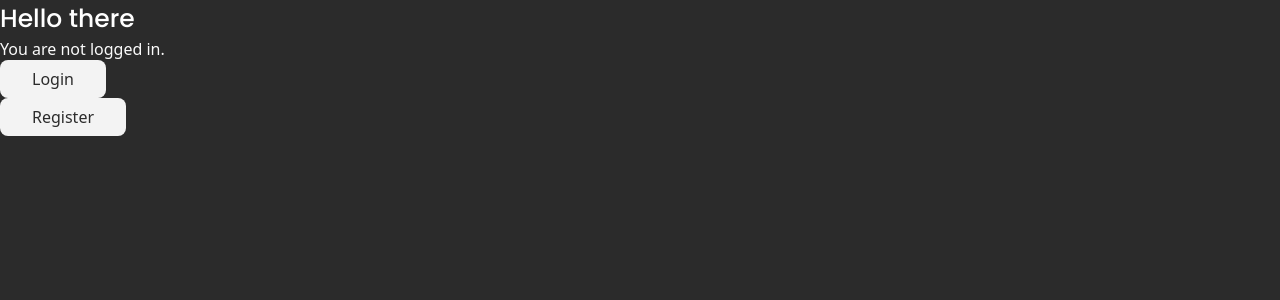
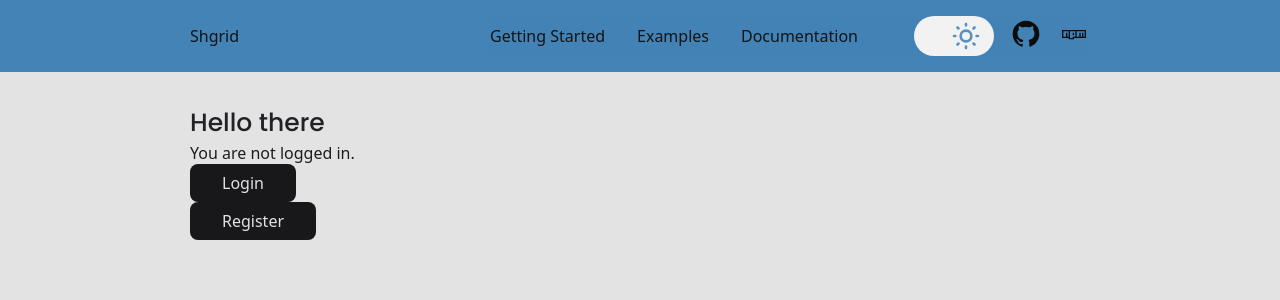
Before and after one commit to ConnorVoisey/laravel-svelte-template, a SvelteKit app in the folder svelte/: page / in a window 1280 px wide. Shown: the top 300 px of the page. Built offline with nearby package versions, Linux system fonts and the light colour scheme; no server answers.

Commit message:
feat: added header and theme selector

```diff
--- a/svelte/src/app.html
+++ b/svelte/src/app.html
@@ -1,5 +1,5 @@
 <!DOCTYPE html>
-<html lang="en">
+<html lang="en" theme="">
 	<head>
 		<meta charset="utf-8" />
 		<link rel="icon" href="%sveltekit.assets%/favicon.png" />
--- a/svelte/src/hooks.server.ts
+++ b/svelte/src/hooks.server.ts
@@ -26,7 +26,17 @@ export const handle: Handle = async ({ event, resolve }) => {
 		throw redirect(303, '/login');
 	}
 
-	const response = await resolve(event);
+    let theme: string | null | undefined = null;
 
-	return response;
+	const newTheme = event.url.searchParams.get('theme');
+	const cookieTheme = event.cookies.get('theme');
+	if (newTheme) {
+		theme = newTheme;
+	} else {
+		theme = cookieTheme;
+	}
+
+	return await resolve(event, {
+		transformPageChunk: ({ html }) => html.replace('theme=""', `theme="${theme}"`),
+	});
 };
--- /dev/null
+++ b/svelte/src/lib/components/header.svelte
@@ -0,0 +1,172 @@
+<script lang="ts">
+	import ThemeSelector from './themeSelector.svelte';
+</script>
+
+<div class="header-wrapper">
+	<header>
+		<a href="/" class="title-on-primary">Shgrid</a>
+		<input type="checkbox" id="hamburger-toggle" aria-hidden="true" />
+		<label for="hamburger-toggle" class="menu" aria-hidden="true">
+			<svg class="open-btn" xmlns="http://www.w3.org/2000/svg" viewBox="0 0 24 24"
+				><title>open menu</title><path d="M3,6H21V8H3V6M3,11H21V13H3V11M3,16H21V18H3V16Z" /></svg
+			>
+			<svg class="close-btn" xmlns="http://www.w3.org/2000/svg" viewBox="0 0 24 24"
+				><title>close menu</title><path
+					d="M19,6.41L17.59,5L12,10.59L6.41,5L5,6.41L10.59,12L5,17.59L6.41,19L12,13.41L17.59,19L19,17.59L13.41,12L19,6.41Z"
+				/></svg
+			>
+		</label>
+		<nav>
+			<ul>
+				<li><a href="/getting-started">Getting Started</a></li>
+				<li><a href="/examples">Examples</a></li>
+				<li><a href="/docs">Documentation</a></li>
+			</ul>
+			<ul class="additional">
+				<li>
+					<ThemeSelector />
+				</li>
+				<li>
+					<a href="https://github.com/ConnorVoisey/shgrid" target="_blank">
+						<svg xmlns="http://www.w3.org/2000/svg" viewBox="0 0 24 24"
+							><title>github</title><path
+								d="M12,2A10,10 0 0,0 2,12C2,16.42 4.87,20.17 8.84,21.5C9.34,21.58 9.5,21.27 9.5,21C9.5,20.77 9.5,20.14 9.5,19.31C6.73,19.91 6.14,17.97 6.14,17.97C5.68,16.81 5.03,16.5 5.03,16.5C4.12,15.88 5.1,15.9 5.1,15.9C6.1,15.97 6.63,16.93 6.63,16.93C7.5,18.45 8.97,18 9.54,17.76C9.63,17.11 9.89,16.67 10.17,16.42C7.95,16.17 5.62,15.31 5.62,11.5C5.62,10.39 6,9.5 6.65,8.79C6.55,8.54 6.2,7.5 6.75,6.15C6.75,6.15 7.59,5.88 9.5,7.17C10.29,6.95 11.15,6.84 12,6.84C12.85,6.84 13.71,6.95 14.5,7.17C16.41,5.88 17.25,6.15 17.25,6.15C17.8,7.5 17.45,8.54 17.35,8.79C18,9.5 18.38,10.39 18.38,11.5C18.38,15.32 16.04,16.16 13.81,16.41C14.17,16.72 14.5,17.33 14.5,18.26C14.5,19.6 14.5,20.68 14.5,21C14.5,21.27 14.66,21.59 15.17,21.5C19.14,20.16 22,16.42 22,12A10,10 0 0,0 12,2Z"
+							/></svg
+						></a
+					>
+				</li>
+				<li>
+					<a href="https://www.npmjs.com/package/shgrid" target="_blank" rel="noopener noreferrer">
+						<svg xmlns="http://www.w3.org/2000/svg" viewBox="0 0 24 24"
+							><title>npm</title><path
+								d="M4,10V14H6V11H7V14H8V10H4M9,10V15H11V14H13V10H9M12,11V13H11V11H12M14,10V14H16V11H17V14H18V11H19V14H20V10H14M3,9H21V15H12V16H8V15H3V9Z"
+							/></svg
+						></a
+					>
+				</li>
+			</ul>
+		</nav>
+	</header>
+</div>
+
+<style lang="scss">
+	// -- start region: All styling
+	.header-wrapper {
+		background-color: primary(5);
+	}
+	header {
+		@include content-width;
+		color: on-primary(0);
+		display: flex;
+		justify-content: space-between;
+		align-items: center;
+		padding: size(4) 0;
+		position: relative;
+	}
+	.menu {
+		svg {
+			width: size(8);
+			fill: on-primary(1);
+		}
+	}
+	.title-on-primary {
+		margin: 0;
+	}
+	.additional {
+		flex-direction: row;
+		gap: size(4);
+		justify-content: center;
+		svg {
+			width: size(8);
+			fill: on-primary(1);
+		}
+	}
+	nav {
+		position: absolute;
+		z-index: 20;
+		top: 100%;
+		left: 0;
+		width: 100%;
+		height: 100vh;
+		display: flex;
+		flex-direction: column;
+		gap: size(8);
+		opacity: 0;
+		transition: opacity 200ms;
+		padding: size(8) size(4);
+		background-color: primary(5, 0.8);
+		backdrop-filter: blur(0.4em);
+		pointer-events: none;
+
+		ul {
+			display: flex;
+			flex-direction: column;
+			gap: size(4) size(8);
+		}
+	}
+	a {
+		display: block;
+		position: relative;
+		width: max-content;
+		&::after {
+			background-color: on-primary(2);
+			@include pseudo;
+			height: 2px;
+			width: 0;
+			transition: width 200ms;
+		}
+		&:hover::after,
+		&:focus::after {
+			width: 100%;
+		}
+	}
+	// -- end region: all styling
+
+	// -- start region: mobile
+
+	.close-btn {
+		display: none;
+	}
+	#hamburger-toggle:checked {
+		& ~ nav {
+			opacity: 1;
+			pointer-events: all;
+		}
+		& ~ label {
+			.close-btn {
+				display: flex;
+			}
+			.open-btn {
+				display: none;
+			}
+		}
+	}
+	// -- end region mobile
+
+	// --start region desktop
+	@media (min-width: 780px) {
+		header {
+			display: grid;
+			grid-template-columns: 1fr 2fr;
+			grid-template-areas: 'title nav nav';
+		}
+		label[for='hamburger-toggle'] {
+			display: none;
+		}
+		nav {
+			grid-area: nav;
+			position: static;
+			opacity: 1;
+			pointer-events: all;
+			height: max-content;
+			flex-direction: row;
+			justify-content: space-between;
+			padding: 0;
+			ul {
+				flex-direction: row;
+				align-items: center;
+			}
+		}
+	}
+	//--end region desktop
+</style>
--- /dev/null
+++ b/svelte/src/lib/components/themeSelector.svelte
@@ -0,0 +1,93 @@
+<script lang="ts">
+	import { enhance } from '$app/forms';
+	import { page } from '$app/stores';
+	import type { SubmitFunction } from '@sveltejs/kit';
+	import { onMount } from 'svelte';
+
+	let root: Element | null = null;
+	let themeIndex: number = 0;
+	onMount(async () => {
+		root = document.querySelector(':root');
+		if (!root) return;
+		const theme = root.getAttribute('theme') ?? 'light';
+		if (theme === 'dark') themeIndex = 1;
+	});
+
+	const submitUpdateTheme: SubmitFunction = ({ action }) => {
+		const theme = action.searchParams.get('theme');
+		themeIndex = themeIndex ? 0 : 1;
+		if (theme) document.documentElement.setAttribute('theme', theme);
+	};
+
+	const themes: ('dark' | 'light')[] = ['dark', 'light'];
+</script>
+
+<form method="post" use:enhance={submitUpdateTheme}>
+	<button
+		class="theme-selector-wrapper"
+		formaction={`/theme?/setTheme&theme=${themes[themeIndex] ?? 'light'}&redirectTo=${$page.url}`}
+	>
+		<input type="checkbox" name="theme-selector" id="theme-selector" checked={themeIndex === 0} />
+		<span>
+			{#if themeIndex === 1}
+				<svg fill="none" stroke="var(--svg-color)" viewBox="0 0 24 24" xmlns="http://www.w3.org/2000/svg">
+					<path
+						stroke-linecap="round"
+						stroke-linejoin="round"
+						stroke-width="2"
+						d="M20.354 15.354A9 9 0 018.646 3.646 9.003 9.003 0 0012 21a9.003 9.003 0 008.354-5.646z"
+					/>
+				</svg>
+			{:else}
+				<svg fill="none" stroke="var(--svg-color)" viewBox="0 0 24 24" xmlns="http://www.w3.org/2000/svg">
+					<path
+						stroke-linecap="round"
+						stroke-linejoin="round"
+						stroke-width="2"
+						d="M12 3v1m0 16v1m9-9h-1M4 12H3m15.364 6.364l-.707-.707M6.343 6.343l-.707-.707m12.728 0l-.707.707M6.343 17.657l-.707.707M16 12a4 4 0 11-8 0 4 4 0 018 0z"
+					/>
+				</svg>
+			{/if}
+		</span>
+	</button>
+</form>
+
+<style lang="scss">
+	.theme-selector-wrapper {
+		--circle-diameter: 2rem;
+		--svg-color: #{on-surface(1)};
+		display: grid;
+		align-items: center;
+		justify-content: center;
+		grid-template-columns: 1fr;
+		grid-template-rows: 1fr;
+		padding: size(1);
+		width: calc((var(--circle-diameter) * 2) + 2 * (size(1) + size(1)));
+		background-color: surface(0);
+		box-sizing: border-box;
+		border-radius: 100vh;
+		cursor: pointer;
+
+		input[type='checkbox'] {
+			grid-area: 1 / 1 / 2 / 2;
+			opacity: 0;
+			height: 0;
+			width: 0;
+			&:checked + span {
+				--svg-color: #{primary(3)};
+				transform: translateX(calc(1 * var(--circle-diameter))) rotate(360deg);
+			}
+		}
+		span {
+			grid-area: 1 / 1 / 2 / 2;
+			transition: transform 0.5s cubic-bezier(0.68, -0.55, 0.265, 1.55);
+			transform: translateX(0);
+			border-radius: 50%;
+			&,
+			svg {
+				width: var(--circle-diameter);
+				height: var(--circle-diameter);
+			}
+		}
+	}
+</style>
--- a/svelte/src/routes/+page.svelte
+++ b/svelte/src/routes/+page.svelte
@@ -1,7 +1,14 @@
 <script lang="ts">
+	import Header from '$lib/components/header.svelte';
+
 	export let data;
 </script>
 
+<div class="page">
+	<div class="header">
+		<Header />
+	</div>
+	<div class="page-content">
 		<h1 class="title">Hello {data.user?.name ?? 'there'}</h1>
 		{#if data.user === null}
 			<p>You are not logged in.</p>
@@ -11,3 +18,14 @@
 			<a href="/logout" class="btn">Logout</a>
 			<a href="/profile" class="btn">Profile</a>
 		{/if}
+	</div>
+</div>
+
+<style lang="scss">
+    .header{
+        margin-bottom: size(8);
+    }
+	.page-content {
+		@include content-width;
+	}
+</style>
--- a/svelte/src/styles/_variables.scss
+++ b/svelte/src/styles/_variables.scss
@@ -63,21 +63,21 @@
 	--clr-on-secondary-1: 0, 0%, 98.4313725490196%; /* #fbfbfb */
 	--clr-on-secondary-2: 0, 0%, 95.4313725490196%; /* #f3f3f3 */
 
-	/* surface #222222 */
-	--clr-surface-0: 0, 0%, 13%;
-	--clr-surface-1: 0, 0%, 17%;
-	--clr-surface-2: 0, 0%, 20%;
-	--clr-surface-3: 0, 0%, 23%;
-	--clr-surface-4: 0, 0%, 25%;
-	--clr-surface-5: 0, 0%, 29%;
-	--clr-surface-6: 0, 0%, 35%;
-	--clr-surface-7: 0, 0%, 40%;
-	--clr-surface-8: 0, 0%, 43%;
-	--clr-surface-9: 0, 0%, 49%;
-	/* on surface #fbfbfb */
-	--clr-on-surface-0: 0, 0%, 100%;
-	--clr-on-surface-1: 0, 0%, 98.4313725490196%;
-	--clr-on-surface-2: 0, 0%, 95.4313725490196%;
+    /* surface #3e403f */
+	--clr-surface-0: 150, 0%, 95%; /* #f2f2f2 */
+	--clr-surface-1: 150, 0%, 89%; /* #e3e3e3 */
+	--clr-surface-2: 150, 1%, 81%; /* #cecfcf */
+	--clr-surface-3: 150, 1%, 72%; /* #b7b8b8 */
+	--clr-surface-4: 150, 1%, 42%; /* #6a6c6b */
+	--clr-surface-5: 150, 2%, 25%; /* #3e4140 */
+	--clr-surface-6: 150, 4%, 21%; /* #333836 */
+	--clr-surface-7: 150, 7%, 18%; /* #2b312e */
+	--clr-surface-8: 150, 15%, 11%; /* #18201c */
+	--clr-surface-9: 150, 22%, 7%; /* #0e1612 */
+	/* on surface #393236 */
+	--clr-on-surface-0: 240, 7%, 14%; /* #222225 */
+	--clr-on-surface-1: 240, 6%, 12%; /* #1d1d20 */
+	--clr-on-surface-2: 240, 6%, 10%; /* #18181B */
 
 	/* success #98c379 */
 	--clr-success-0: 95, 38%, 62%; /* #98c379 */
@@ -126,6 +126,24 @@
 	--clr-on-error-0: 0, 0%, 7.705882352941177%; /* #141414 */
 	--clr-on-error-1: 0, 0%, 4.705882352941177%; /* #0c0c0c */
 	--clr-on-error-2: 0, 0%, 1.7058823529411766%; /* #040404 */
+
+    &[theme='dark'] {
+        /* surface #222222 */
+        --clr-surface-0: 0, 0%, 13%;
+        --clr-surface-1: 0, 0%, 17%;
+        --clr-surface-2: 0, 0%, 20%;
+        --clr-surface-3: 0, 0%, 23%;
+        --clr-surface-4: 0, 0%, 25%;
+        --clr-surface-5: 0, 0%, 29%;
+        --clr-surface-6: 0, 0%, 35%;
+        --clr-surface-7: 0, 0%, 40%;
+        --clr-surface-8: 0, 0%, 43%;
+        --clr-surface-9: 0, 0%, 49%;
+        /* on surface #fbfbfb */
+        --clr-on-surface-0: 0, 0%, 100%;
+        --clr-on-surface-1: 0, 0%, 98.4313725490196%;
+        --clr-on-surface-2: 0, 0%, 95.4313725490196%;
+    }
 }
 
 @function get-color($key, $num, $alpha) {
--- a/svelte/src/styles/main.scss
+++ b/svelte/src/styles/main.scss
@@ -11,23 +11,7 @@
 	scroll-behavior: smooth;
 }
 
-h1,
-h2,
-h3,
-h4,
-h5,
-h6,
-legend {
-	color: on-surface(0);
-}
-p,
-input,
-button,
-a,
-label {
-	color: on-surface(1);
-}
-
 body {
 	background-color: surface(1);
+    color: on-surface(1);
 }
```
Also changed, not shown: svelte/src/routes/theme/+page.server.ts (added, +15 -0 lines). Lines whose indentation alone changed are shown as unchanged.
